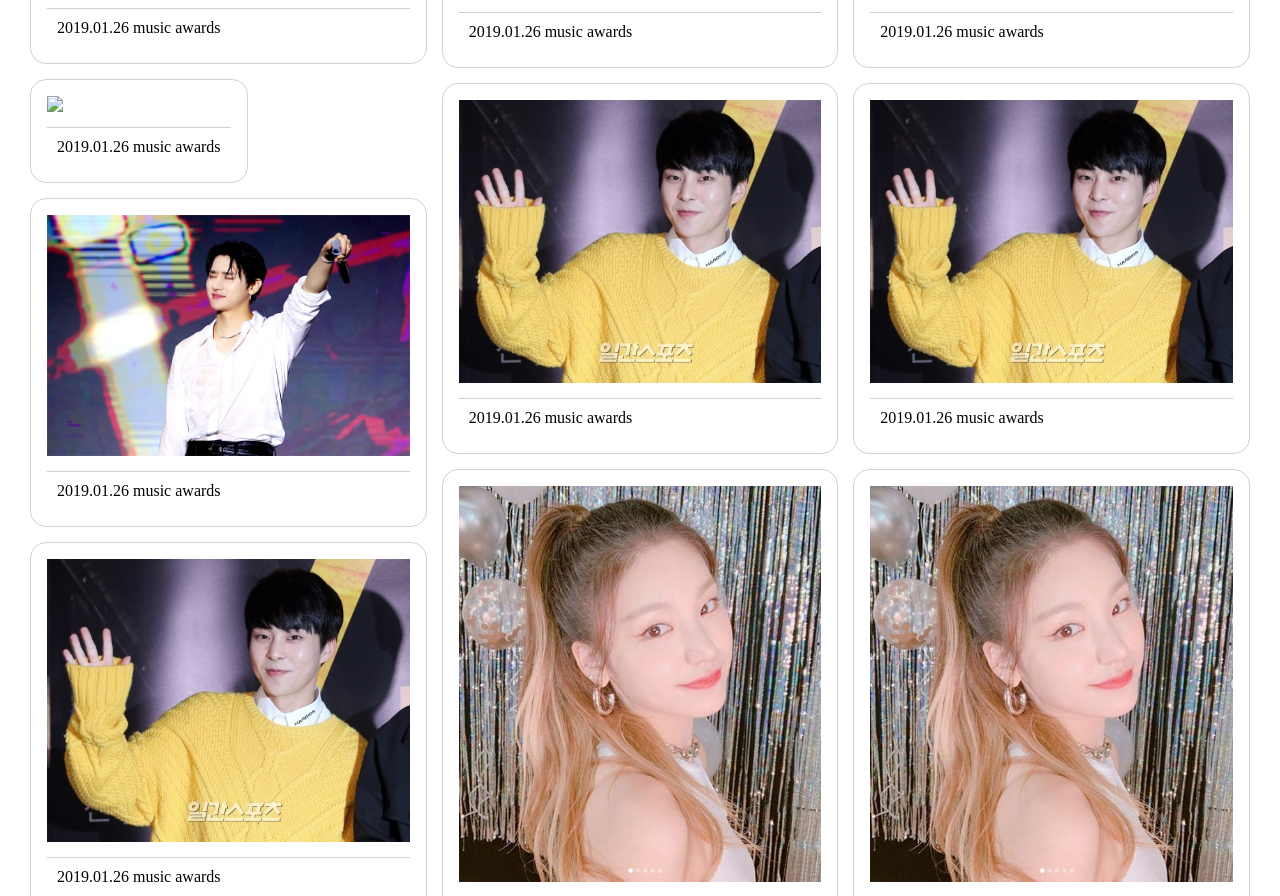
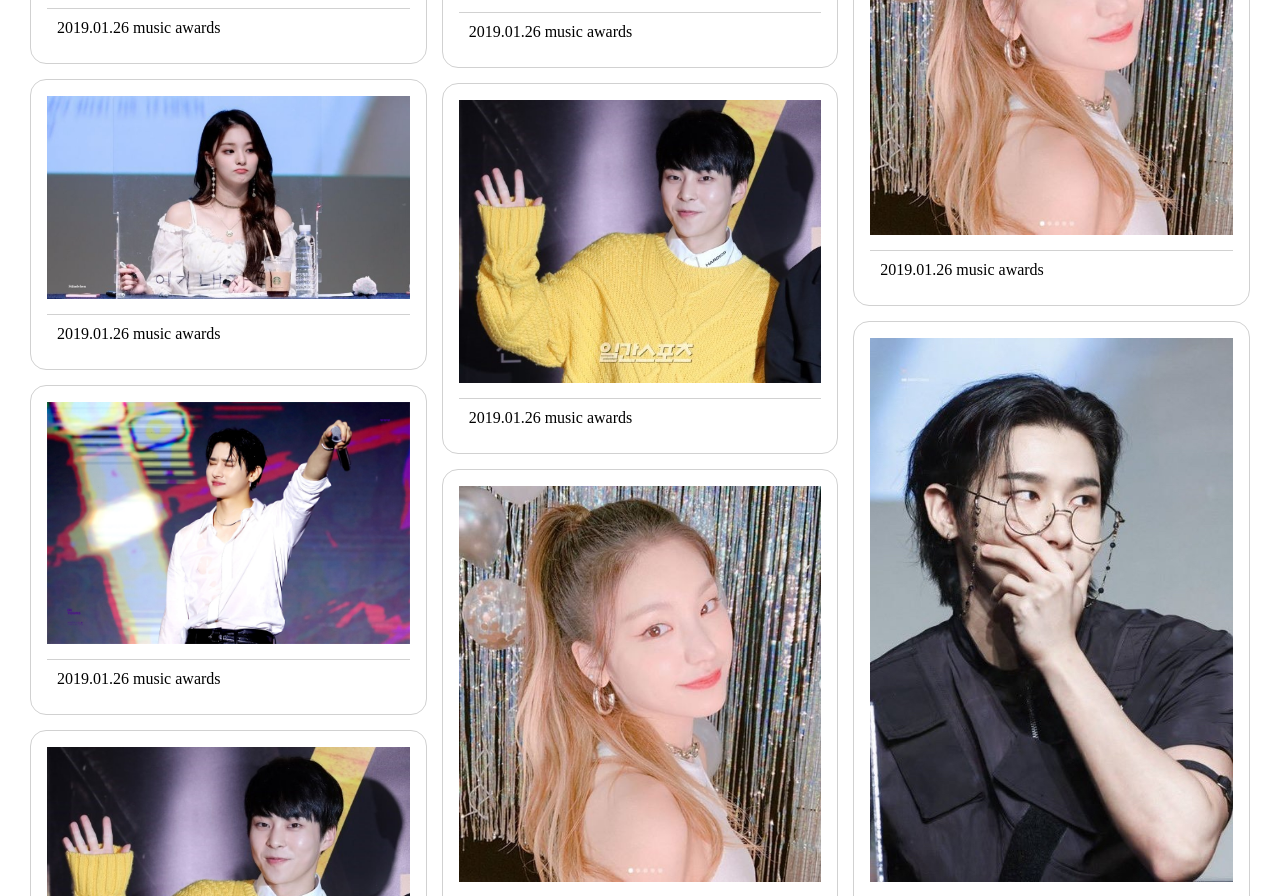
Before and after one commit to ChoiWonSeo/MOBA_wsm, a plain HTML site: page index.html in a window 1280 px wide. Shown: the part 3571-4467 px from the top of the page. Drawn offline with nearby package versions, Linux system fonts and the light colour scheme; the site is published under a folder, as on GitHub Pages, so addresses that start at the root find nothing.

Commit message:
Update index.html

```diff
--- a/index.html
+++ b/index.html
@@ -125,7 +125,7 @@
         </figure>
 
         <figure>
-            <img src="/img/img07.jpg">
+            <img src="./img/img07.jpg">
             <figcaption>
                 2019.01.26 music awards
             </figcaption>
```
